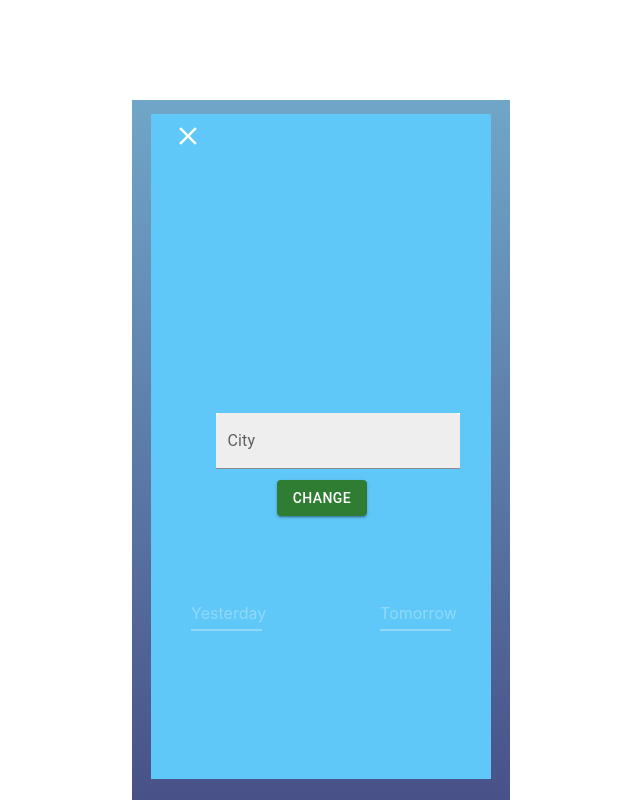
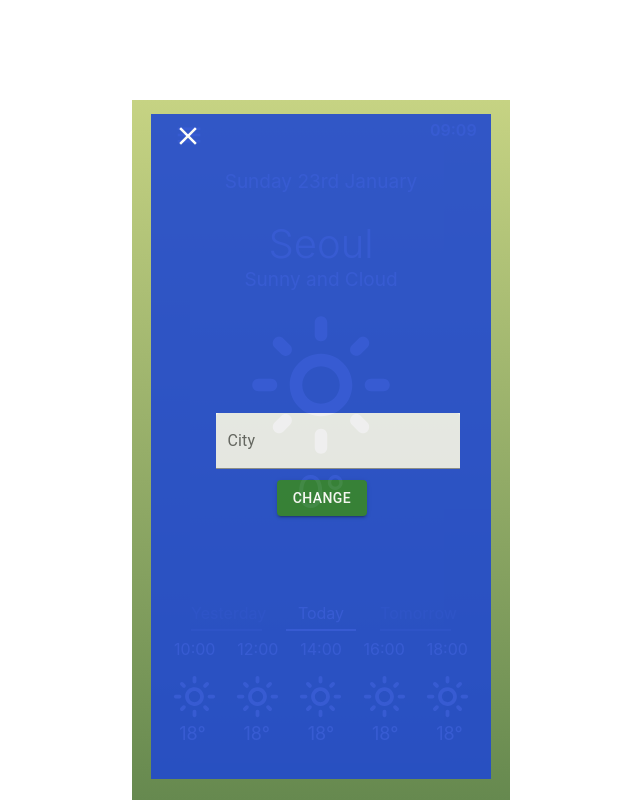
Before and after one commit to Gyu-Yeon/weatherApp_2react, a React (Create React App) app: page / in a window 1280 px wide. Both pictures are taken after a click on the element 507 px from the left and 135 px from the top of the page. Shown: the whole page, without its empty margins (319-959 px from the left). Built offline with nearby package versions, Linux system fonts and the light colour scheme; no server answers.

Commit message:
weather works

```diff
--- a/src/App.js
+++ b/src/App.js
@@ -1,3 +1,4 @@
+/* eslint-diabled*/
 import sunny from "./sunny.png";
 import { React, useState, useEffect } from "react";
 import "./App.css";
@@ -18,6 +19,7 @@ function App() {
   let [modal, modalChange] = useState("false");
   let [temp, tempChange] = useState(0);
   let [clickDay, clickDayChange] = useState(["dateBox", "today", "dateBox"]);
+  let [input, inputChange] = useState("");
 
   function dayChange(num) {
     if (num === 0) {
@@ -64,6 +66,7 @@ function App() {
       })
       .catch(() => {
         console.log("fuck");
+        alert("invalid");
       });
   }
 
@@ -75,7 +78,13 @@ function App() {
     <div className="App">
       <div className="main-container">
         {modal === true ? (
-          <Modal modalChange={modalChange} modal={modal} />
+          <Modal
+            modalChange={modalChange}
+            modal={modal}
+            inputChange={inputChange}
+            input={input}
+            cityChange={cityChange}
+          />
         ) : null}
         <Nav time={time} modal={modal} modalChange={modalChange} />
         <Top city={city} today={today} />
@@ -100,17 +109,26 @@ function Modal(props) {
           props.modalChange(!props.modal);
         }}
       />
-      <form action="">
+
       <TextField
         id="filled-basic"
         label="City"
         variant="filled"
         className="write"
+        onChange={(e) => {
+          props.inputChange(e.target.value);
+        }}
       />
-        <Button variant="contained" color="success" className="change">
+      <Button
+        variant="contained"
+        color="success"
+        className="change"
+        onClick={() => {
+          props.cityChange(props.input);
+        }}
+      >
         Change
       </Button>
-      </form>
     </div>
   );
 }
--- a/src/App.scss
+++ b/src/App.scss
@@ -7,15 +7,16 @@ $rainy: linear-gradient(#70a6c8, #485188);
   margin-top: 100px;
   width: 378px;
   height: 700px;
-  background: $rainy;
+  background: $windy;
   position: relative;
 }
 .modal {
   width: 90%;
   height: 95%;
-  background-color: rgb(96, 200, 248);
+  background-color: rgb(34, 74, 206);
   position: absolute;
-  // opacity: 0.9;
+  z-index: 5;
+  opacity: 0.9;
   top: 2%;
   left: 5%;
   color: white;
```
Lines whose indentation alone changed are shown as unchanged.
